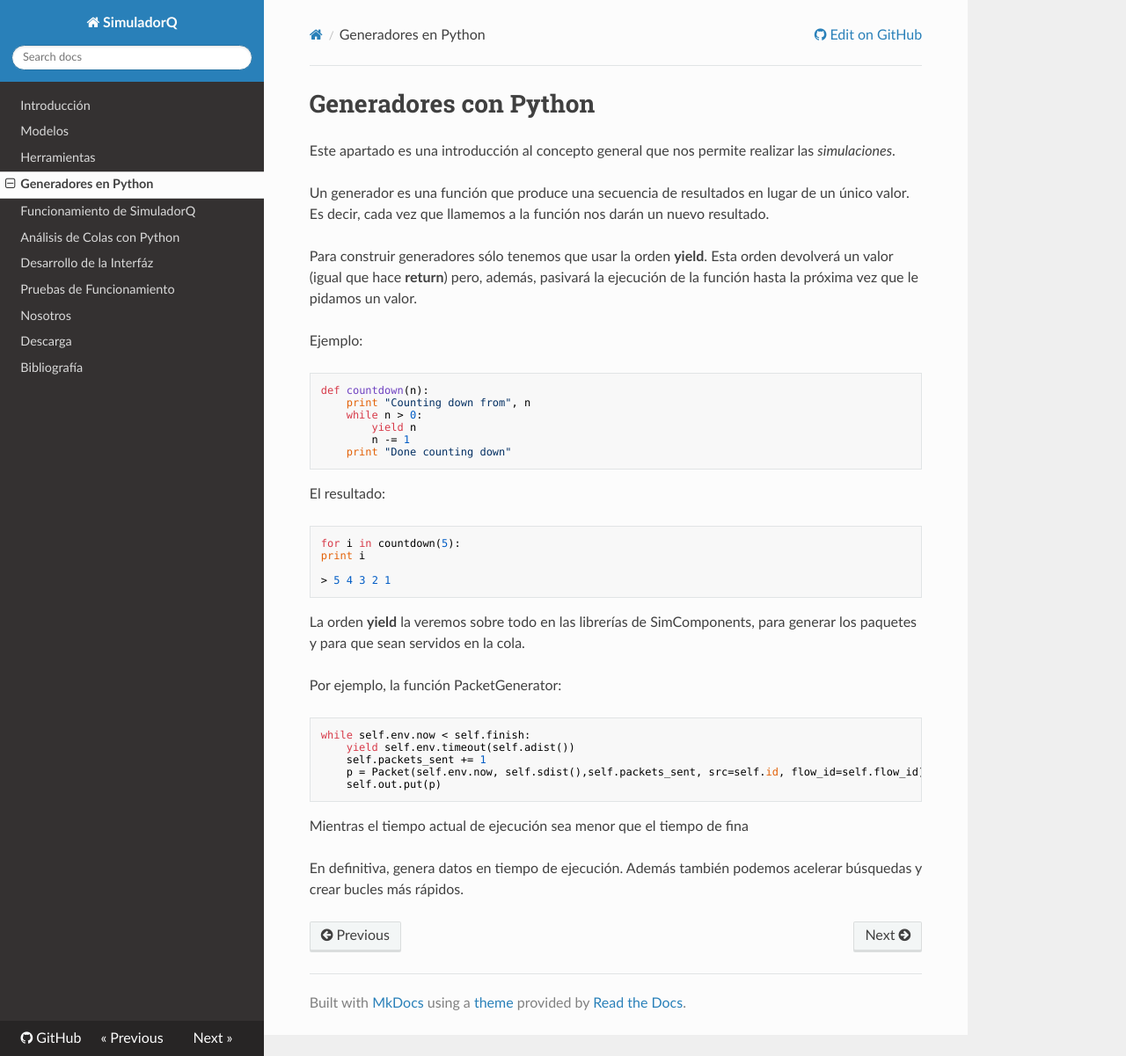
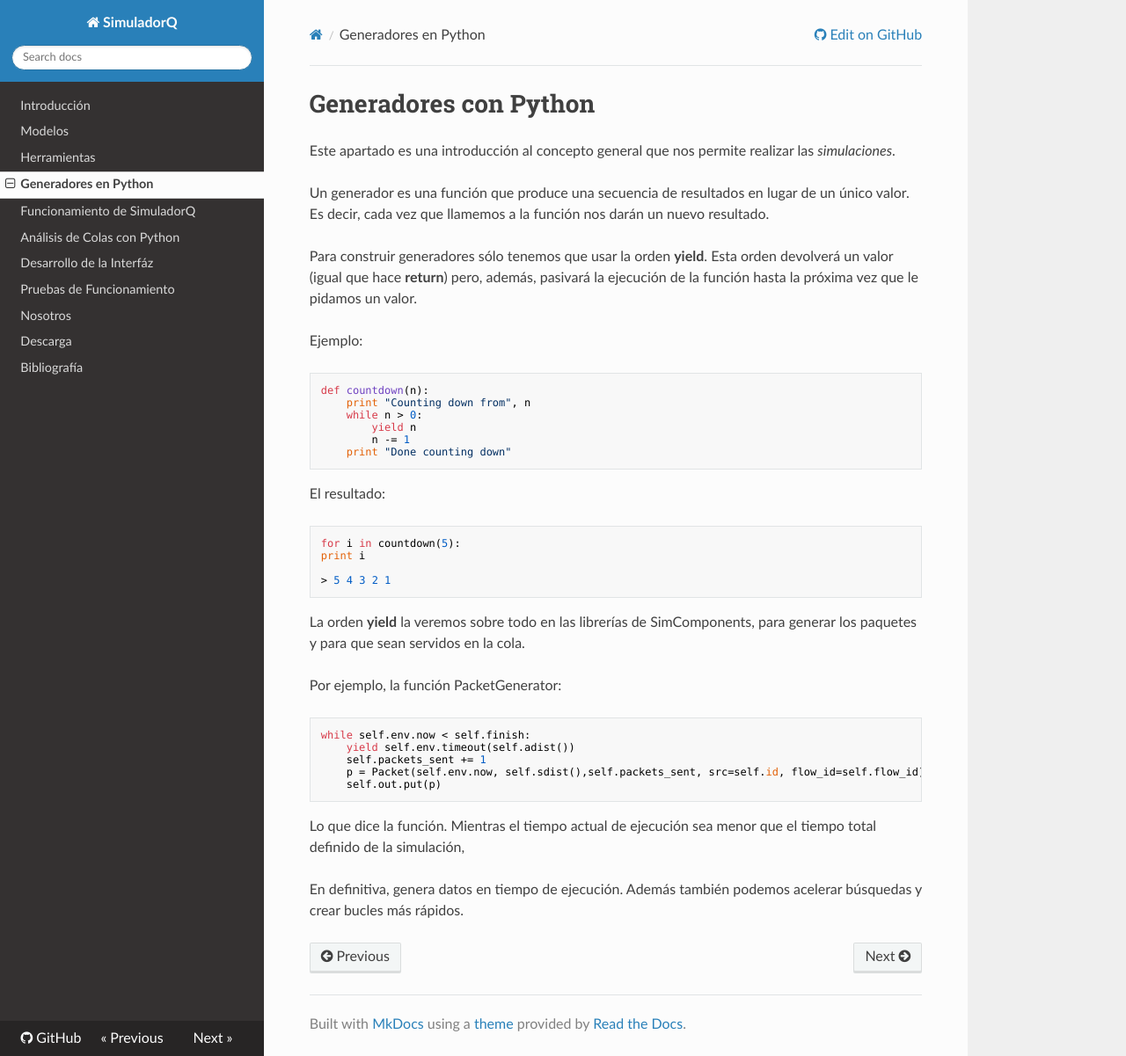
Before and after one commit to m-ibarra-arg/trafico, an MkDocs documentation site: the page built from docs/GeneradoresPython.md, in a window 1280 px wide and 1201 px high. Shown: the whole window at 88% size. Built offline with MkDocs 1.6.1, drawn with Linux system fonts in a browser that asks for light colours; nearby versions of some CDN libraries; old or Windows-style settings are respelled for this version of MkDocs.

Commit message:
Uploaded by https://stackedit.io/

````diff
--- a/docs/GeneradoresPython.md
+++ b/docs/GeneradoresPython.md
@@ -35,11 +35,11 @@ while self.env.now < self.finish:
 	p = Packet(self.env.now, self.sdist(),self.packets_sent, src=self.id, flow_id=self.flow_id)
 	self.out.put(p)
 ```
-Mientras el tiempo actual de ejecución sea menor que el tiempo de fina
+Lo que dice la función. Mientras el tiempo actual de ejecución sea menor que el tiempo total definido de la simulación,
 
 En definitiva,  genera  datos en tiempo de ejecución. Además también podemos acelerar búsquedas y crear bucles más rápidos.
 <!--stackedit_data:
-eyJoaXN0b3J5IjpbLTQwNjk1NTg3OSwtMTEwNTg1NTIyNSwtMT
+eyJoaXN0b3J5IjpbMTU1MTI5NzUwMCwtMTEwNTg1NTIyNSwtMT
 Y5NzExMjUwNiwtMTM3NDgyMDMsMTg3Nzg2OTg5NywxMzk1MjAy
 MTA5LC0zMTI4OTM5N119
 -->
````
